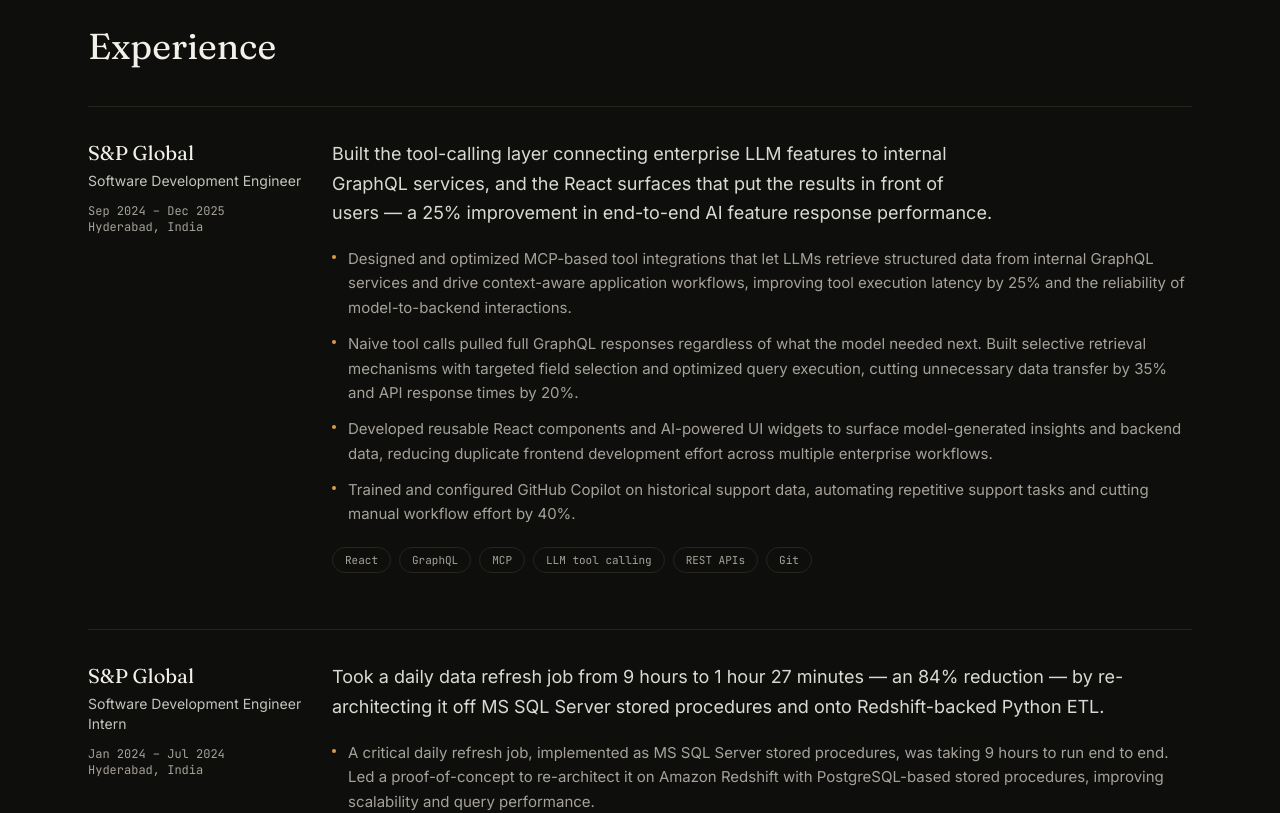
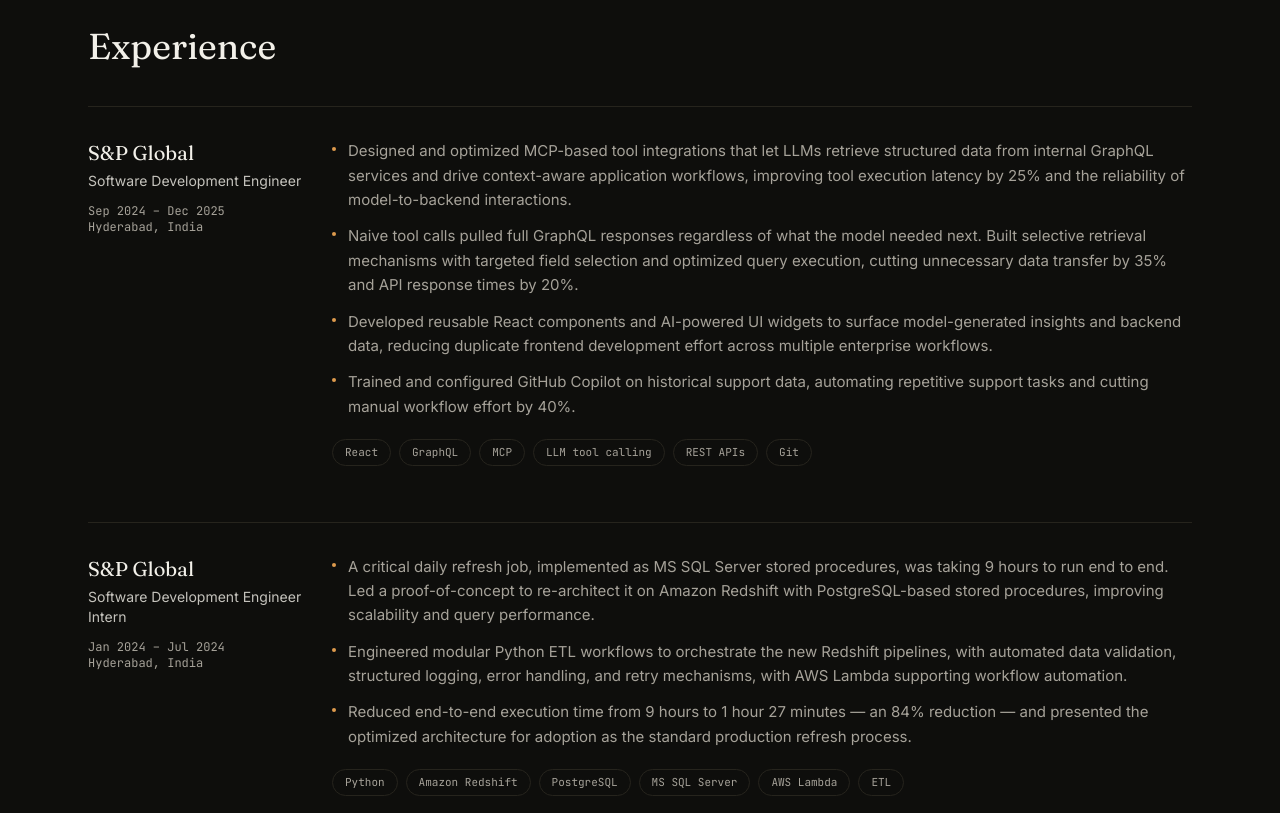
Before and after one commit to shirisha456/portfolio-website, a Next.js app: page / in a window 1280 px wide. Shown: the part 900-1713 px from the top of the page. Built offline with nearby package versions, Linux system fonts and the light colour scheme.

Commit message:
Remove redundant experience summary lines

```diff
--- a/components/sections/experience.tsx
+++ b/components/sections/experience.tsx
@@ -21,11 +21,7 @@
                 </div>
 
                 <div>
-                  <p className="text-balance text-base leading-relaxed text-foreground/90 sm:text-lg">
-                    {role.summary}
-                  </p>
-
-                  <ul className="mt-5 space-y-3">
+                  <ul className="space-y-3">
                     {role.points.map((point) => (
                       <li key={point} className="flex gap-3 text-sm leading-relaxed text-muted sm:text-[15px]">
                         <span aria-hidden className="mt-2 h-1 w-1 shrink-0 rounded-full bg-accent" />
```
